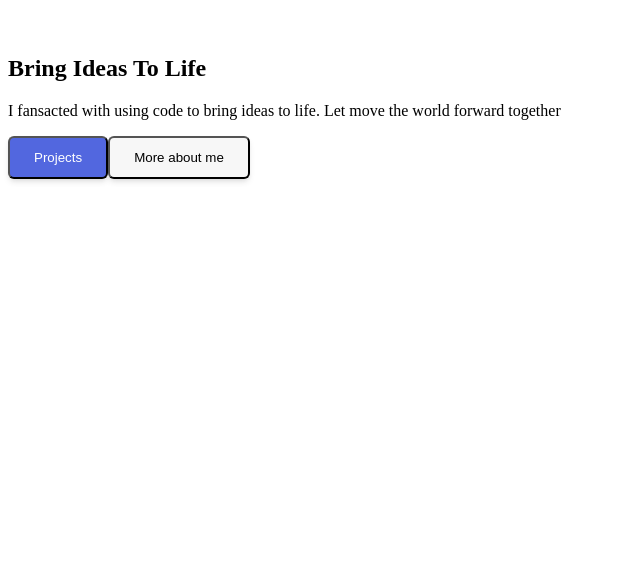
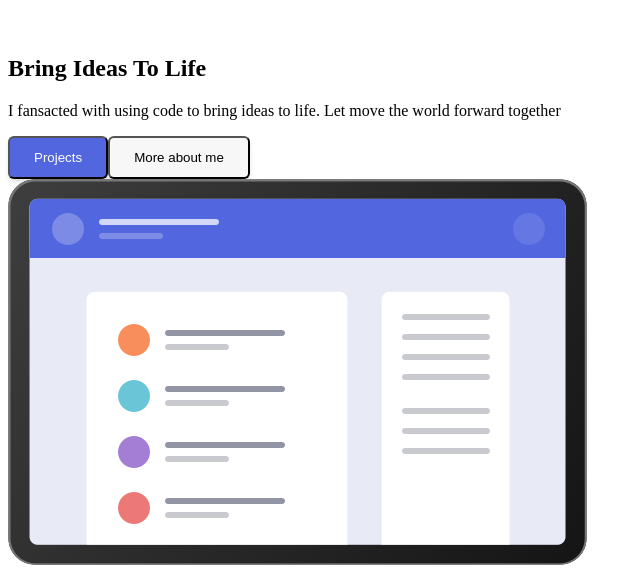
Before and after one commit to KevProDev/Portfolio-Website, a Next.js app: page / in a window 1280 px wide. Shown: the part 1377-1954 px from the top of the page, without its empty margins (0-642 px from the left). Before the commit the page ends 1564 px from the top, so only its background shows below. Built offline with nearby package versions, Linux system fonts and the light colour scheme.

Commit message:
buttons added

```diff
--- a/pages/index.js
+++ b/pages/index.js
@@ -38,15 +38,31 @@ export default function Home() {
               world forward together
             </p>
             <div className="flex justify-center flex-wrap gap-6">
-              <button type="button" className="btn btn-purple">
+              <button
+                type="button"
+                className="btn btn-purple hover:bg-bookmark-white hover:text-black"
+              >
                 Projects
               </button>
-              <button type="button" className="btn btn-white">
+              <button
+                type="button"
+                className="btn btn-white hover:bg-bookmark-purple hover:text-white"
+              >
                 More about me
               </button>
             </div>
           </div>
+          {/* Image */}
+          <div className="flex justify-center flex-1 mb-10 md:mb-16 lg:mb-0 z-10">
+            <img
+              className="w5/6 h-5/6 sm:w-3/4 sm:h-3/4 md:w-full md:h-full"
+              src="/hero-bg.png"
+              alt="desktop screen with code"
+            />
+          </div>
         </div>
+        {/* Rounded Rectangle */}
+        <div className="hidden md:block overflow-hidden rounded-l-full bg-bookmark-purple absolute h-80 w-2/4"></div>
       </section>
     </div>
   );
```
